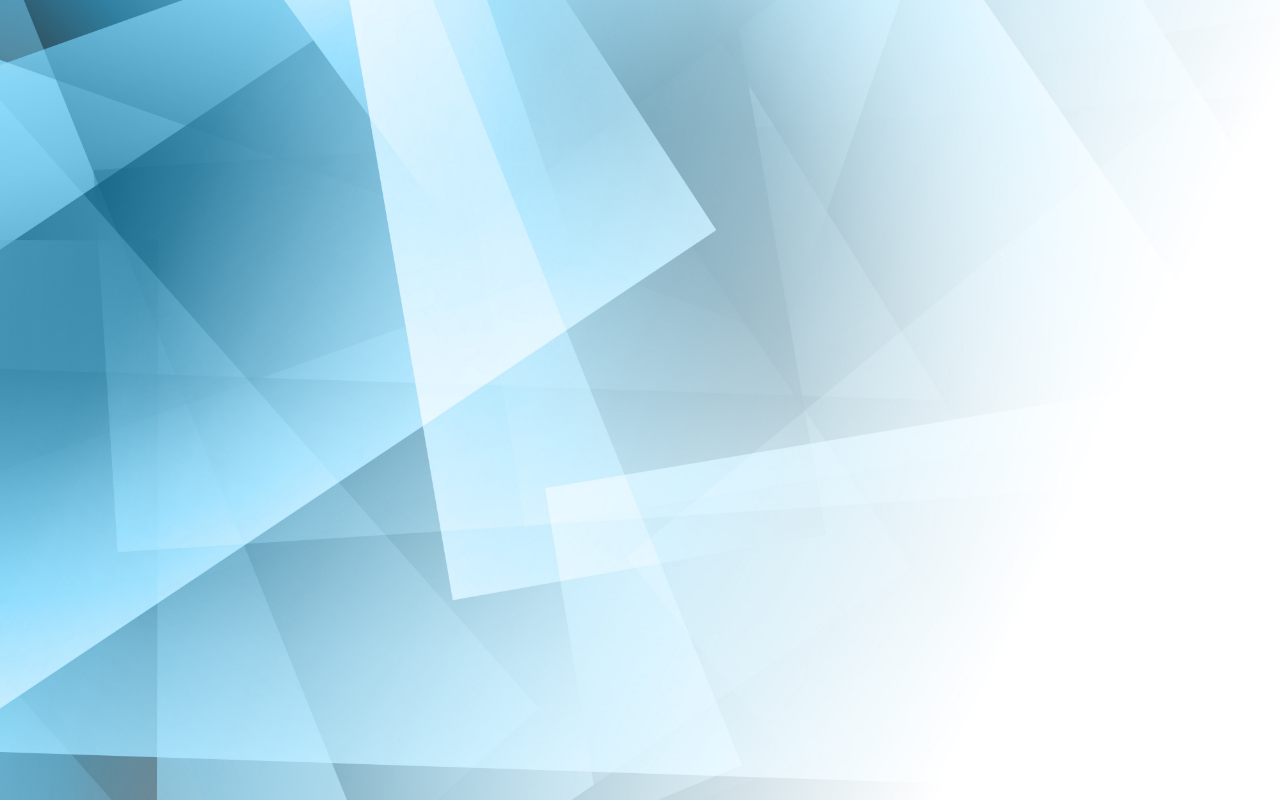
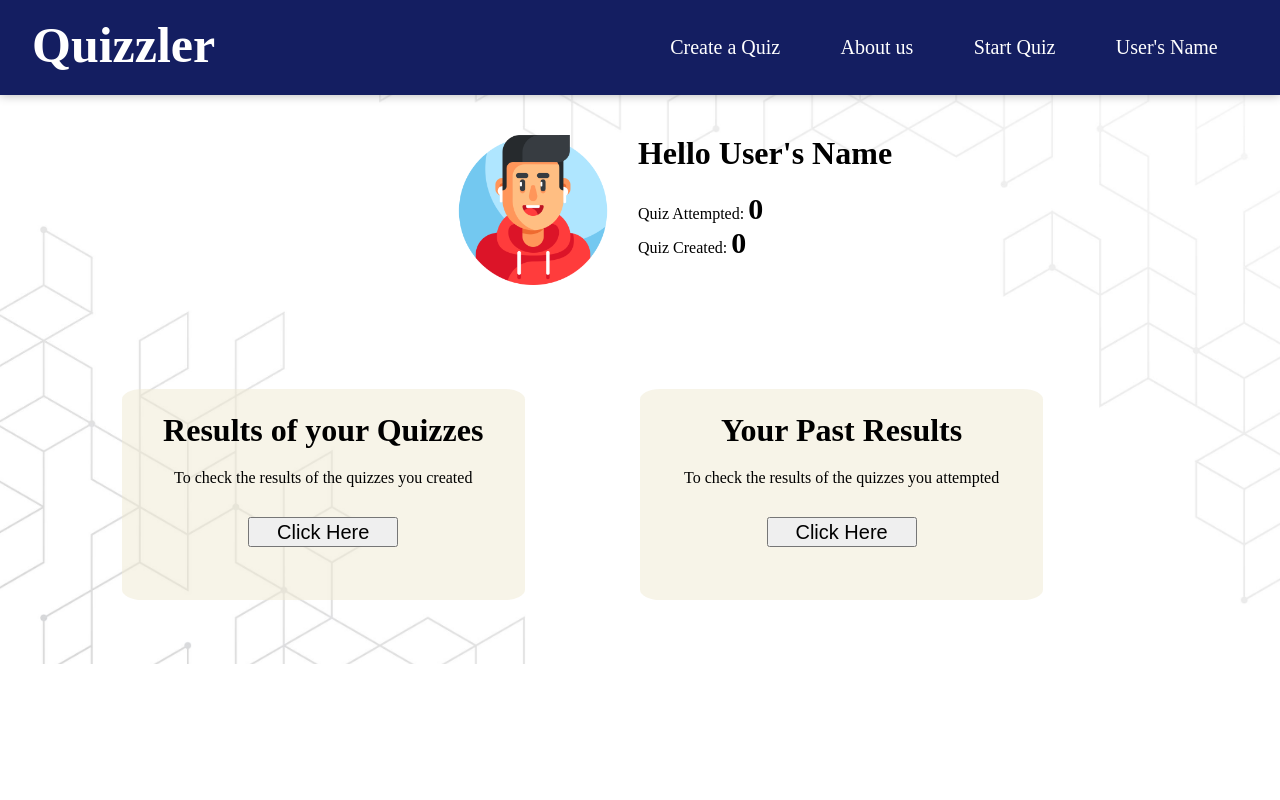
Before and after one commit to Abhij33tSingh/The-Quizzler, a React (Create React App) app in the folder ClientSide/: page /Profile in a window 1280 px wide. Before the commit this address had no page. Built offline with nearby package versions, Linux system fonts and the light colour scheme; a web font is replaced by a local one.

Commit message:
Profile Page Added

```diff
--- a/ClientSide/src/App.jsx
+++ b/ClientSide/src/App.jsx
@@ -4,6 +4,7 @@ import LoginPage from "./components/LoginPage";
 import RegisterPage from "./components/RegisterPage";
 import CreateQuizPage from "./components/CreateQuizPage";
 import HomePage from "./components/HomePage";
+import Profile from "./components/Profile";
 
 function App() {
   return (
@@ -14,6 +15,7 @@ function App() {
         <Route path="/register" element={<RegisterPage />} />
         <Route path="/createquiz" element={<CreateQuizPage />} />
         <Route path="/homepage" element={<HomePage />} />
+        <Route path="/Profile" element={<Profile />} />
       </Routes>
     </div>
   );
--- a/ClientSide/src/components/HomePage.jsx
+++ b/ClientSide/src/components/HomePage.jsx
@@ -1,20 +1,30 @@
 import React from "react";
-
+var year = new Date();
+year = year.getFullYear();
 function HomePage() {
   return (
+    <div className="homePage">
       <header>
         <h1>Quizzler</h1>
+
         <ul className="navbarItems">
           <li>Create a Quiz</li>
           <li>About us</li>
-        <li>Take a Quiz</li>
-        <li>User Account when logged in</li>
+          <li>Start Quiz</li>
         </ul>
-
-      <div className="Signup">
+        <div>
           <button>Sign Up</button>
         </div>
       </header>
+      <div className="HomeBody">
+        <div className="LoginButtonContainer">
+          <button>Login</button>
+        </div>
+      </div>
+      <footer>
+        <p> Copyright© {year} </p>{" "}
+      </footer>
+    </div>
   );
 }
 
--- a/ClientSide/src/components/LoginPage.jsx
+++ b/ClientSide/src/components/LoginPage.jsx
@@ -40,7 +40,7 @@ const BasicForm = (props) => {
       <header>
         <h1>Quizzler</h1>
       </header>
-
+      <div className="loginPage">
         <div className="loginContainer">
           <h2 className="loginText">Login</h2>
           <form onSubmit={submissionHandler}>
@@ -86,6 +86,7 @@ const BasicForm = (props) => {
           </form>
         </div>
       </div>
+    </div>
   );
 };
 
--- /dev/null
+++ b/ClientSide/src/components/Profile.jsx
@@ -0,0 +1,47 @@
+import React from "react";
+import userIcons from "../Images/gamer.png";
+
+function Profile() {
+  return (
+    <div className="profilePage">
+      <header>
+        <h1>Quizzler</h1>
+
+        <ul className="navbarItems">
+          <li>Create a Quiz</li>
+          <li>About us</li>
+          <li>Start Quiz</li>
+          <li>User's Name</li>
+        </ul>
+      </header>
+      <div className="IntroSection">
+        <img className="UserImage" src={userIcons} alt="user icon" />
+        <div>
+          <h1 className="Greetings">Hello User's Name</h1>
+          <div className="UserDetails">
+            <p>
+              Quiz Attempted: <span className="NumOfQuizAttempted">0</span>
+            </p>
+            <p>
+              Quiz Created: <span className="NumOfQuizCreated">0</span>
+            </p>
+          </div>
+        </div>
+      </div>
+      <div className="ResultsContainer">
+        <div className="HostResult">
+          <h1>Results of your Quizzes</h1>
+          <p>To check the results of the quizzes you created </p>
+          <button type="button">Click Here</button>
+        </div>
+        <div className="QuizAttemptedResult">
+          <h1>Your Past Results</h1>
+          <p>To check the results of the quizzes you attempted </p>
+          <button type="button">Click Here</button>
+        </div>
+      </div>
+    </div>
+  );
+}
+
+export default Profile;
--- a/ClientSide/src/index.css
+++ b/ClientSide/src/index.css
@@ -2,10 +2,7 @@
 
 
 
-body {
-  background: url("./Images/abstract_geometric_banner_design_2507.jpg") no-repeat center fixed;
-  background-size: cover;
-}
+
 
 * {
   padding: 0;
@@ -41,21 +38,20 @@ header {
 
 .navbarItems {
     display: flex;
-    align-items: center;
+    align-items:center;
     justify-content: center;
-    width: 60%;
+    width: 50%;
 
 }
 li {
 
-    flex: 0 10 auto;
+
     list-style-type: none;
+    display: inline-block;
     color: #fff;
     margin: 20px auto;
-    font-size: 16px;
-
-
-}
+    font-size: 20px;
+  }
 
 
 
@@ -63,20 +59,51 @@ li {
 header h1 {
   color: #fff;
   font-family: "McLaren", cursive;
+  font-size: 50px;
+  font-weight: 700;
+  text-align: left;
+
+}
 
 
-  font-size: 50px;
-  font-weight: 700;
-  text-align: left
+.HomeBody{
+  background-image: url(./Images/abstract_geometric_banner_design_2507.jpg);
+
+  background-size: cover;
+  padding: 10%;
 }
 
 
 
+button{
+  font-size: 20px;
+}
 
-.Signup {
-    font-size: 20px;
+.LoginButtonContainer{
+  width:30%;
+  height : 300px;
+  background-color: rgba(130, 241, 198,.6);
+  display: flex;
+  justify-content: center;
+  align-items: center;
+  border-radius: 10%;
+}
 
+
+footer{
+  background-color: black;
+  text-align: center;
+
+  width: 100%;
+  height: 2.5em;
 }
+
+footer p{
+  color: white;
+}
+
+
+
 
 
 
@@ -92,7 +119,7 @@ header h1 {
 
 .loginContainer{
     height: 20em;
-    background-color: #b0c1c9;
+    background-color: rgba(147, 181, 198,0.4);
     box-shadow: 0 4px 8px 0 rgba(0, 0, 0, 0.2), 0 6px 20px 0 rgba(0, 0, 0, 0.19);;
     text-align: center;
     border-radius: 5%;
@@ -103,6 +130,14 @@ header h1 {
 
 }
 
+.loginPage{
+  background-image: url(./Images/abstract_geometric_banner_design_2507.jpg);
+  background-size: cover;
+  position: fixed;
+  min-width: 100%;   min-height: 100%;
+
+
+}
 .loginText{
   margin-top: 15px;
   font-size: 30px;
@@ -147,3 +182,86 @@ button{
   width: 20em;
   padding: 10px;
 }
+
+
+
+
+/* ////////////////////////////////////////////////////////////////////////////////////////////////////////////////////
+////////////////////////////////////////////////////////////////////////////////////////////////////////////////////
+
+/* Profile Page Style */
+
+/* ////////////////////////////////////////////////////////////////////////////////////////////////////////////////////
+//////////////////////////////////////////////////////////////////////////////////////////////////////////////////// */
+
+.profilePage {
+  background-image: url(./Images/5570863.jpg);
+  background-size: cover;
+
+
+}
+
+.IntroSection {
+  margin: 20px 20px;
+  display:flex;
+  justify-content: center;
+  width: 100%;
+}
+
+.UserImage{
+  width: 150px;
+  height: 150px;
+  margin: 20px 30px;
+}
+
+.Greetings{
+
+  text-align:center;
+  margin: 20px 0;
+
+}
+
+.NumOfQuizCreated{
+  font-weight:bold;
+  font-size:30px;
+}
+
+.NumOfQuizAttempted{
+  font-weight:bold;
+  font-size:30px;
+
+}
+
+.ResultsContainer{
+  padding: 5%;
+  display: flex;
+  justify-content: center;
+  align-items: center;
+}
+
+.HostResult{
+  width: 35%;
+  margin-right: 10%;
+  background-color: rgba(240, 233, 210,0.5);
+  border-radius: 5%;
+  text-align: center;
+  padding: 2%;
+}
+
+.HostResult h1{
+  margin-bottom: 20px;
+}
+
+.QuizAttemptedResult{
+  width: 35%;
+  margin-right: 10%;
+  background-color: rgba(240, 233, 210,0.5);
+  border-radius: 5%;
+  text-align: center;
+
+  padding: 2%;
+}
+
+.QuizAttemptedResult h1{
+  margin-bottom: 20px;
+}
```
Also changed, not shown: ClientSide/src/Images/gamer.png (added), 1 other file (tests, documents, lock files or other folders). Lines whose indentation alone changed are shown as unchanged.
